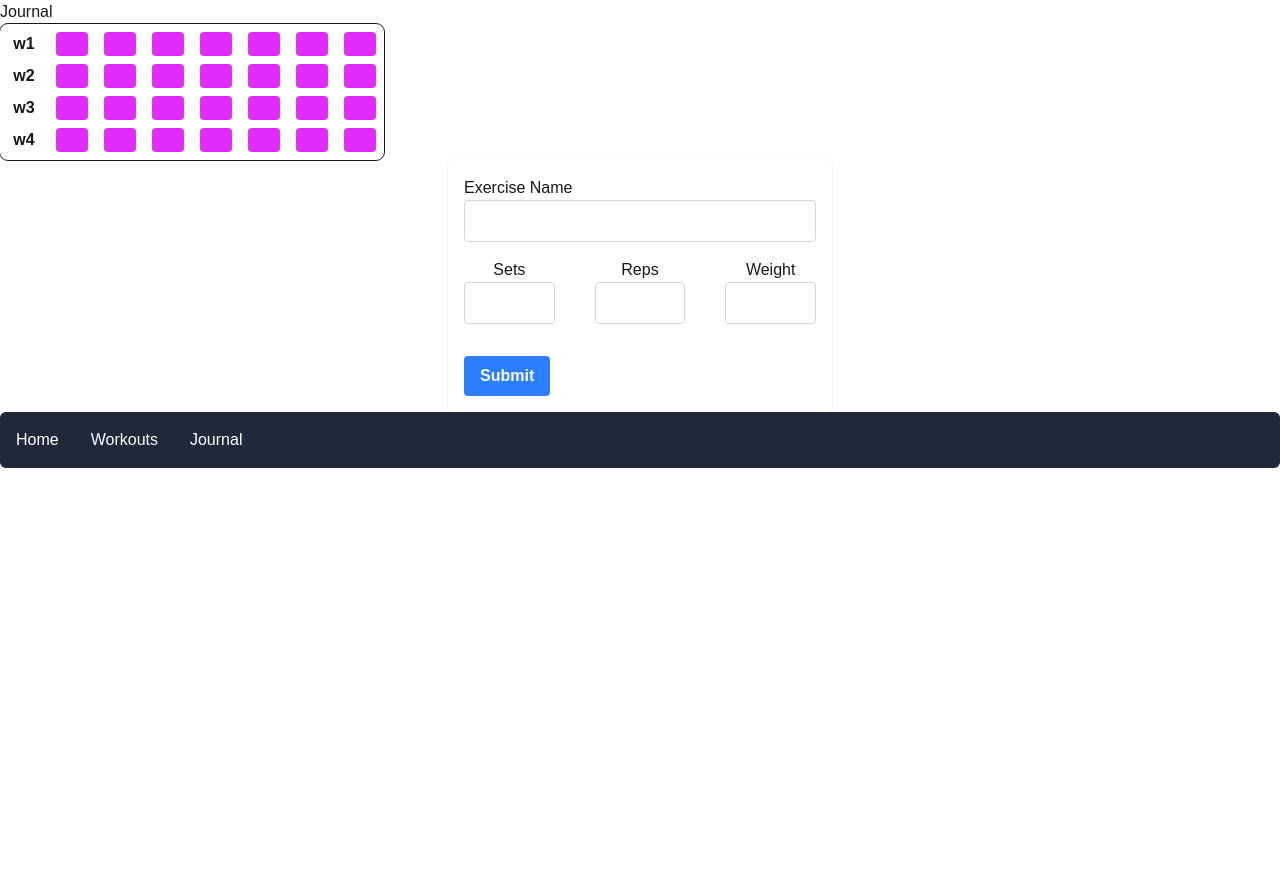
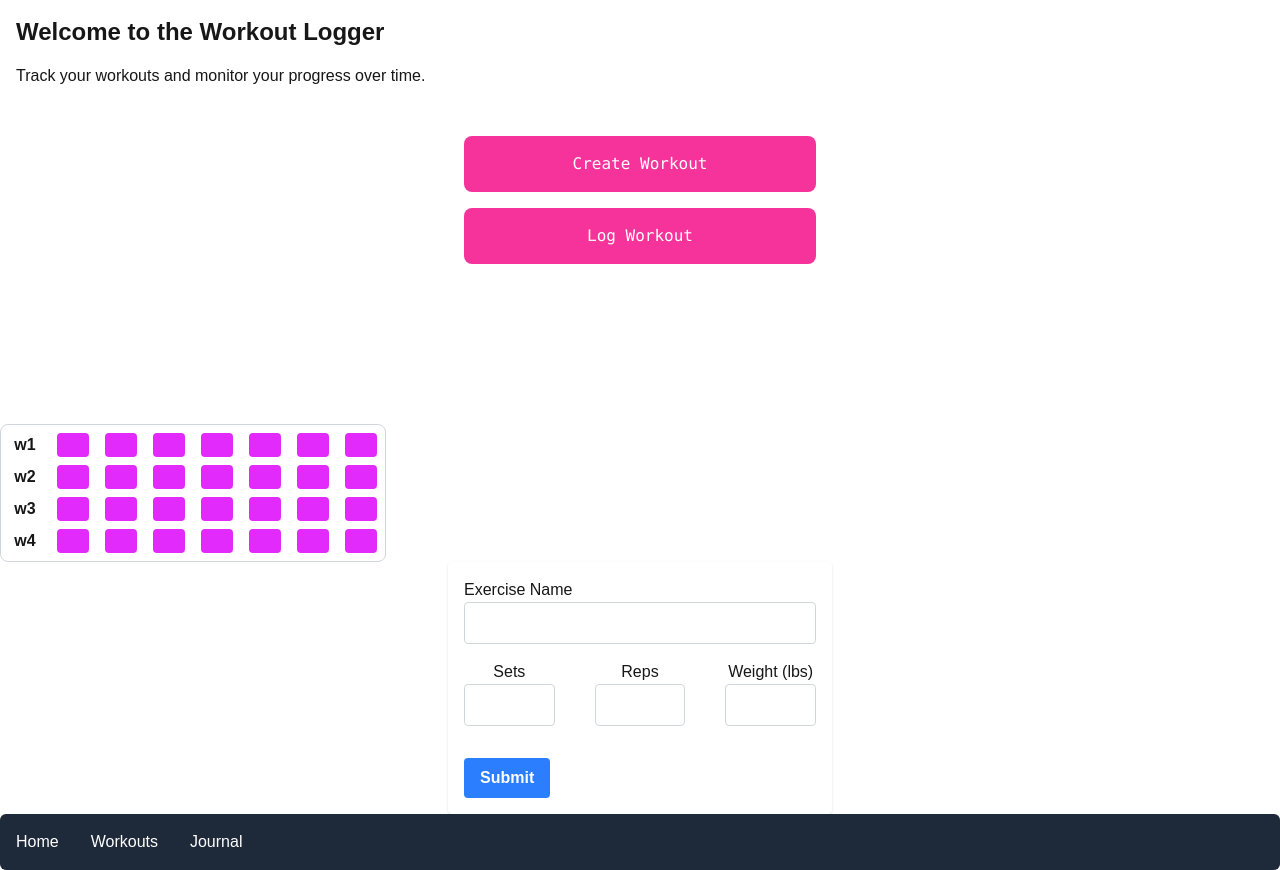
Before and after one commit to gabmor38/Workout-Logger, a Next.js app: page / in a window 1280 px wide. Before the commit the page ends 800 px from the top, so only its background shows below. Built offline with nearby package versions, Linux system fonts and the light colour scheme.

Commit message:
created home page'

```diff
--- a/app/components/CompletedWkGrid.jsx
+++ b/app/components/CompletedWkGrid.jsx
@@ -4,7 +4,7 @@ const CompletedWkGrid = () => {
     const weeks = [ 'w1','w2', 'w3','w4' ];
 
     return  (
-        <div className="grid grid-cols-1 grid-rows-1 gap-2 outline p-2 rounded-lg">
+        <div className="grid grid-cols-1 grid-rows-1 gap-2 border border-gray-300 p-2 rounded-lg">
             {weeks.map((week) => (
                 <div key={week} className="inline-grid text-center grid-auto grid-cols-8 grid-rows-1 gap-4 rounded-md">
                     <p className="text-small font-bold">{week}</p>
--- a/app/components/Form.jsx
+++ b/app/components/Form.jsx
@@ -15,7 +15,7 @@ const Form = () => {
             <input type="number" id="reps" name="reps" min="1" max="50" className="border border-gray-300 p-2 rounded" />
         </div>
         <div className="flex flex-col text-center mb-4">
-            <label htmlFor="weight">Weight</label>
+            <label htmlFor="weight">Weight (lbs)</label>
             <input type="number" id="weight" name="weight" min="1" max="500" className="border border-gray-300 p-2 rounded" />
         </div>
         </div>
--- /dev/null
+++ b/app/components/Home.jsx
@@ -0,0 +1,15 @@
+const Home = () => {
+    return (
+        <>
+            <div className="p-4">
+                <h1 className="text-2xl font-bold mb-4">Welcome to the Workout Logger</h1>
+                <p className="mb-4">Track your workouts and monitor your progress over time.</p>
+            </div>
+            <div className="grid grid-flow-col grid-rows-4 gap-4 text-white p-4 rounded-lg font-mono text-center max-w-sm mx-auto">
+                <button className="rounded-lg bg-pink-500 p-4">Create Workout</button>
+                <button className="rounded-lg bg-pink-500 p-4">Log Workout</button>
+            </div>
+        </>
+    )
+}
+export default Home;
--- a/app/page.tsx
+++ b/app/page.tsx
@@ -2,11 +2,12 @@ import Image from "next/image";
 import NavBar from "../app/components/NavBar";
 import CompletedWkGrid from "./components/CompletedWkGrid";
 import Form from "./components/Form";
+import Home from "./components/Home";
 
-export  default function Home() {
+export  default function Page() {
   return (
     <div>
-      <h1>Journal</h1>
+      <Home/>
       <div className="flex">
         <CompletedWkGrid/>
       </div>
```
